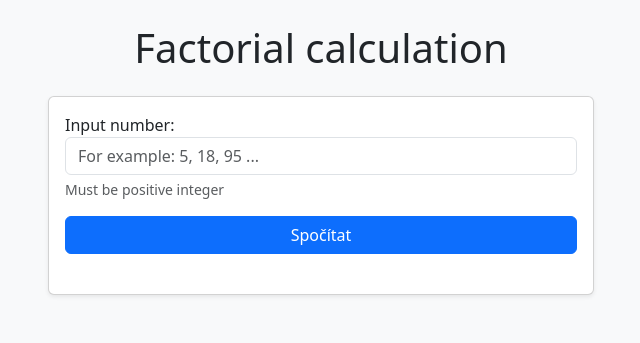
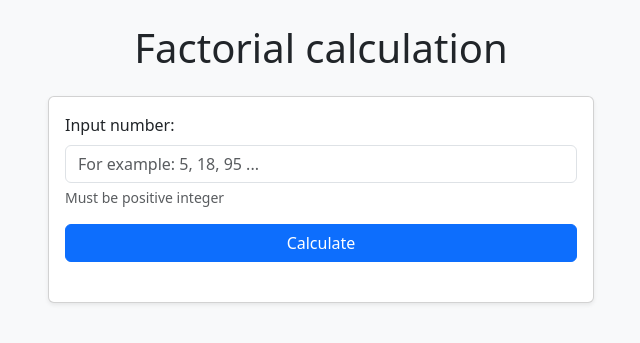
Before and after one commit to zpilat/Django-calc, a Django app: page /factorial/ in a window 1280 px wide. Shown: the top 343 px of the page, without its empty margins (319-959 px from the left). Run offline with Django 5.2, Linux system fonts and the light colour scheme.

Commit message:
minor code changes

```diff
--- a/factorial/templates/factorial.html
+++ b/factorial/templates/factorial.html
@@ -25,7 +25,7 @@
                             {{ form }}
 
                             <div class="d-grid mt-3">
-                                <button class="btn btn-primary" type="submit">Spočítat</button>
+                                <button class="btn btn-primary" type="submit">Calculate</button>
                             </div>
                         </form>
                         <div id="result" class="mt-4"></div>
--- a/factorial/templates/forms/text_field.html
+++ b/factorial/templates/forms/text_field.html
@@ -1,6 +1,6 @@
 <div class="mb-3">
     {% if field.label %}
-      {{ field.label_tag }}
+      <div class="form-label">{{ field.label_tag }}</div>
     {% endif %}
 
     {{ field }}
--- a/factorial/views.py
+++ b/factorial/views.py
@@ -14,7 +14,8 @@ def calc_factorial(request):
     if form.is_valid():
         number = form.cleaned_data['number']
         result = factorial_recursion(number)
-        result = f'{result:.4e}'
+        if result > 1000000000:
+            result = f'{result:.4e}'
         context = {'number': number, 'result': result}
         return render(request, 'partials/factorial_result.html', context)
     else:
```
